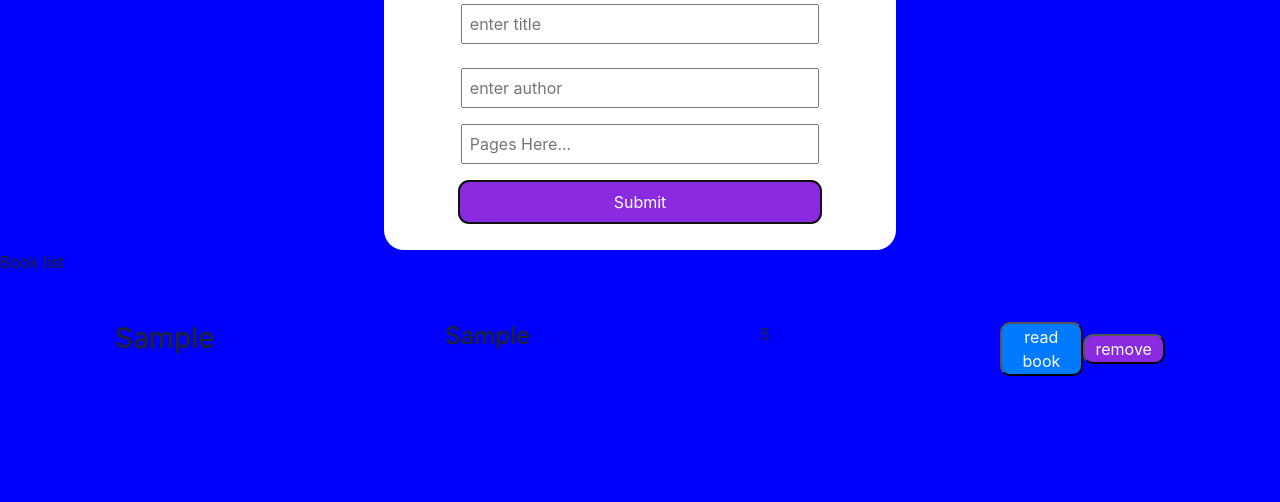
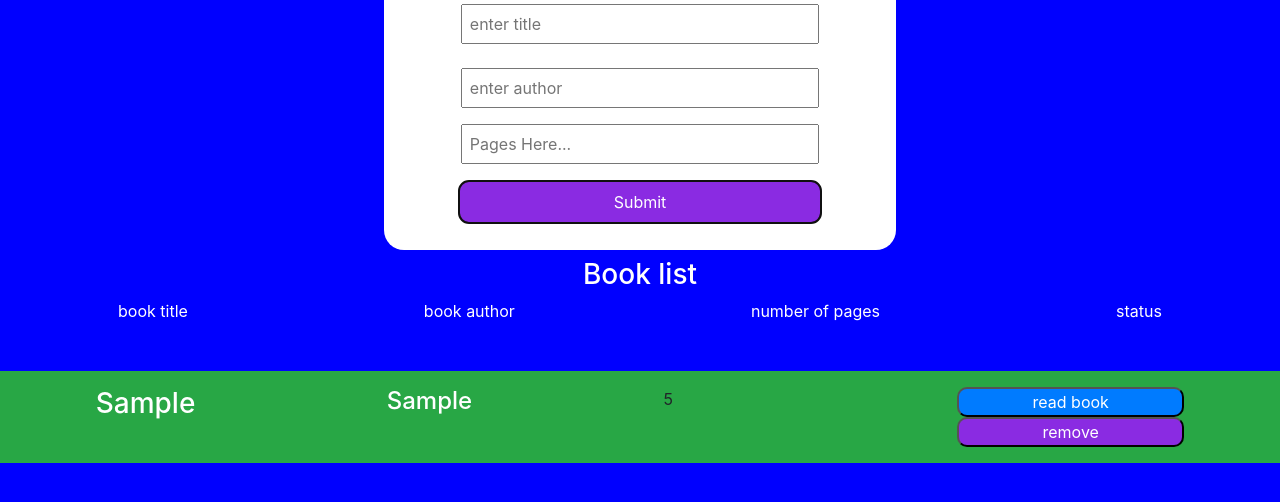
Before and after one commit to che30/libraryAppProject, a website with bundled scripts: page index.html in a window 1280 px wide. Both pictures are taken after typing "Sample", "Sample", "5" into the empty fields and a click on the button "Submit". Shown: the part 112-614 px from the top of the page. Built offline with nearby package versions, Linux system fonts and the light colour scheme.

Commit message:
Add styles to Nodes created dynamically

```diff
--- a/index.html
+++ b/index.html
@@ -22,7 +22,13 @@
    </div>
     <button class="mt-3 mb-3 py-2"  type="button"id ="btnInsert">Submit</button>
   </form>
-  <p>Book list</p>
+  <h3 class="text-center text-white mt-2">Book list</h3>
+  <div class="book-list d-flex text-white justify-content-around">
+    <div> book title </div>
+    <div> book author</div>
+    <div> number of pages</div>
+    <div> status</div>
+  </div>
   <div id="libraryInfo">
 
   </div>
--- a/scripts/main.js
+++ b/scripts/main.js
@@ -5,7 +5,7 @@ const myLibrary = [];
 window.changeStatus = (statusId) => {
   const lib = JSON.parse(localStorage.getItem('myLibrary'));
   const retrievedId = document.getElementById(`s${statusId}`);
-  retrievedId.className = 'bg-success';
+  retrievedId.className = 'bg-danger';
   retrievedId.innerHTML = 'read';
   lib[statusId].status = true;
   localStorage.setItem('myLibrary', JSON.stringify(lib));
@@ -23,13 +23,19 @@ function display(index) {
   bookDiv.classList.add('d-flex');
   bookDiv.classList.add('justify-content-around');
   bookDiv.classList.add('mt-5');
+  bookDiv.classList.add('bg-success')
+  bookDiv.classList.add('py-3')
   const newTitle = document.createElement('h3');
   newTitle.className = 'book-title';
+  newTitle.classList.add('text-white')
   const newAuthor = document.createElement('h4');
   newAuthor.className = 'author';
+  newAuthor.classList.add('text-white')
   const newPages = document.createElement('p');
+  newPages.className ='text-white';
   const dFlex = document.createElement('div');
-  dFlex.className = 'd-flex';
+  dFlex.classList.add('w-25');
+  dFlex.classList.add('text-right')
   const status = document.createElement('button');
   status.className = 'status';
   status.classList.add('bg-primary');
```
